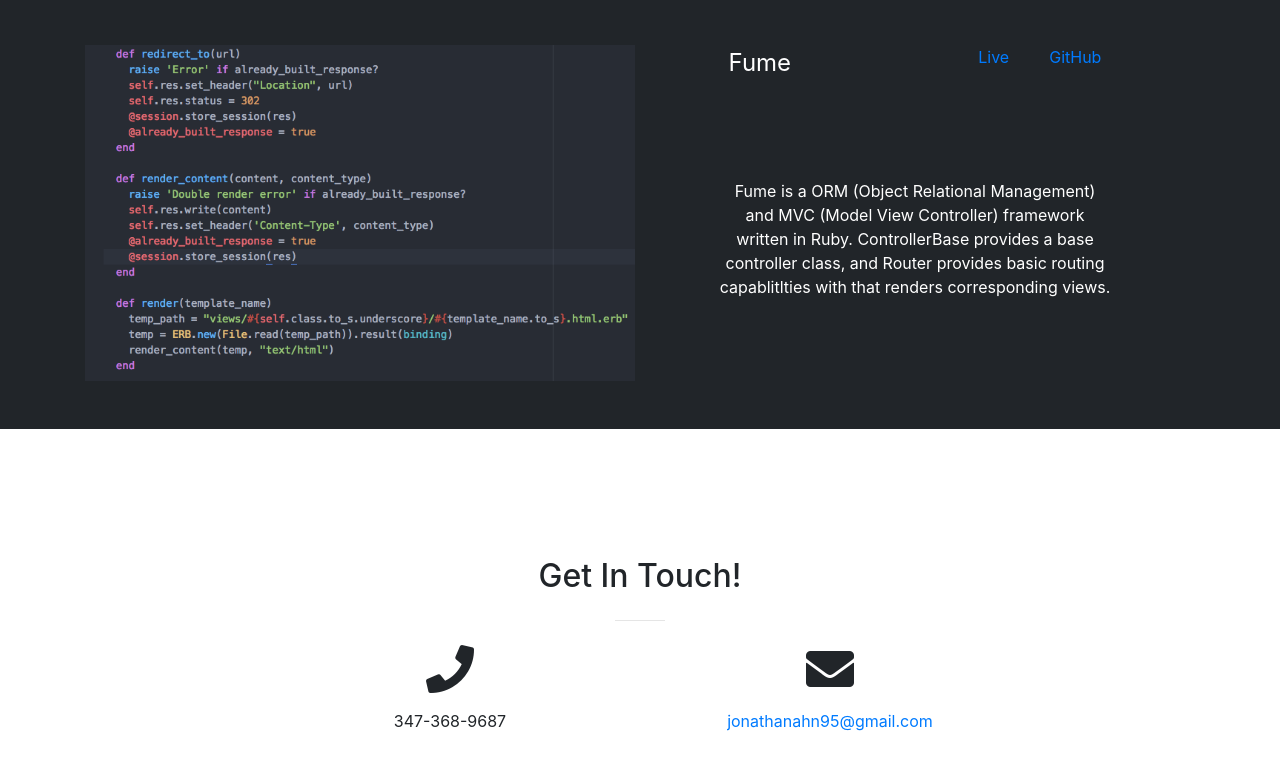
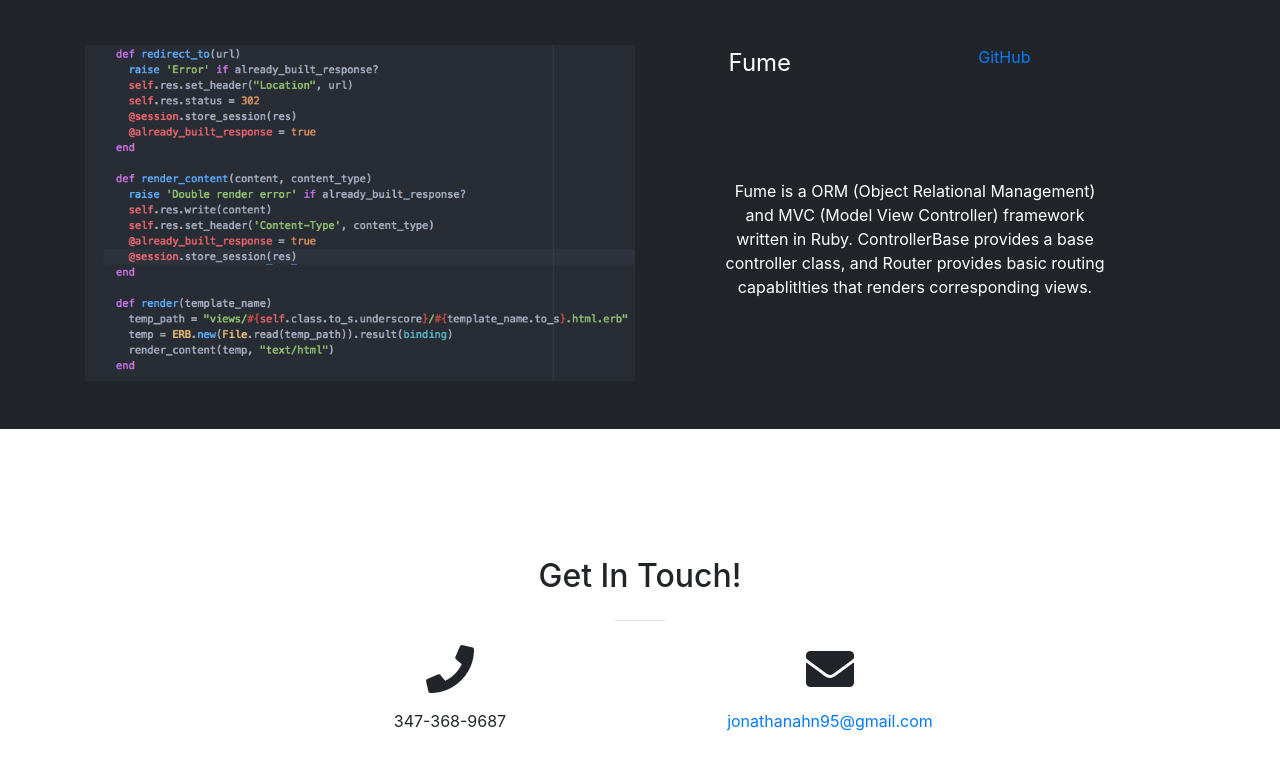
Before and after one commit to jonathanahn95/jonathanahn.github.io, a website with bundled scripts: page index.html in a window 1280 px wide. Shown: the part 3336-4105 px from the top of the page. Built offline with nearby package versions, Linux system fonts and the light colour scheme; files whose address does not match are found by name.

Commit message:
Add minor adjustments to index.html

```diff
--- a/index.html
+++ b/index.html
@@ -224,12 +224,11 @@
               <div class='link-container'>
               <p class='project-name'>Fume</p>
                 <div class='live-git'>
-                  <a href="https://betterhelp.herokuapp.com/#/">Live</a>
                   <a href="mailto:jonathanahn95@gmail.com">GitHub</a>
                 </div>
               </div>
               <p class='p'>
-                Fume is a ORM (Object Relational Management) and MVC (Model View Controller) framework written in Ruby. ControllerBase provides a base controller class, and Router provides basic routing capablitlties with that renders corresponding views.</p>
+                Fume is a ORM (Object Relational Management) and MVC (Model View Controller) framework written in Ruby. ControllerBase provides a base controller class, and Router provides basic routing capablitlties that renders corresponding views.</p>
               </div>
           </div>
         </div>
```
